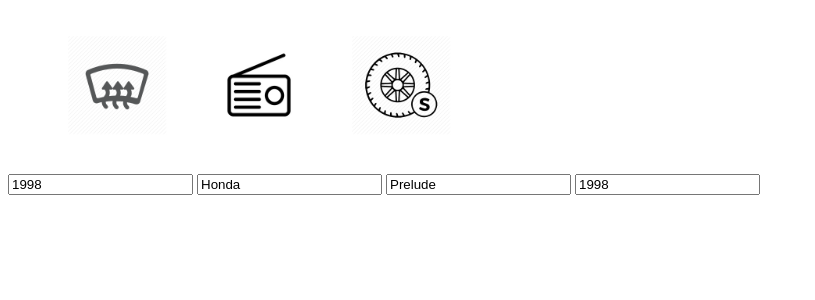
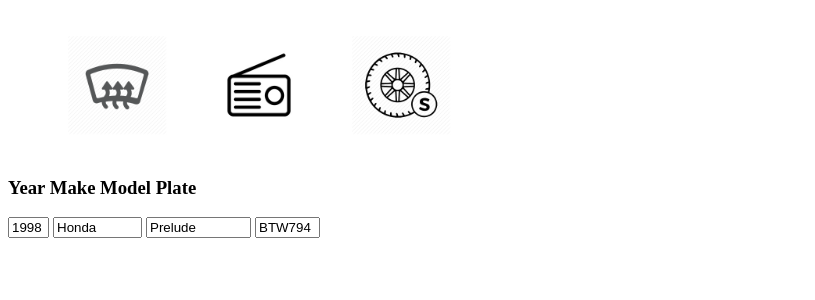
Before and after one commit to lijgo/rental-software, a PHP site: page / in a window 1280 px wide. Shown: the top 300 px of the page, without its empty margins (0-815 px from the left). Run offline with PHP 8.4, Linux system fonts and the light colour scheme.

Commit message:
Basic car info

```diff
--- a/index.php
+++ b/index.php
@@ -27,7 +27,8 @@
 			</li>
 		</ul>
 
-		<input type="text" name="year" value="1998"> <input type="text" name="make" value="Honda"> <input type="text" name="model" value="Prelude"> <input type="text" name="year" value="1998">
+		<h3>Year Make   Model  Plate</h3>
+		<input type="text" name="year" value="1998" size="2"> <input type="text" name="make" value="Honda" size="8"> <input type="text" name="model" value="Prelude" size="10"> <input type="text" name="plate" value="BTW794" size="5">
 	</form>
 </body>
 </html>
```
